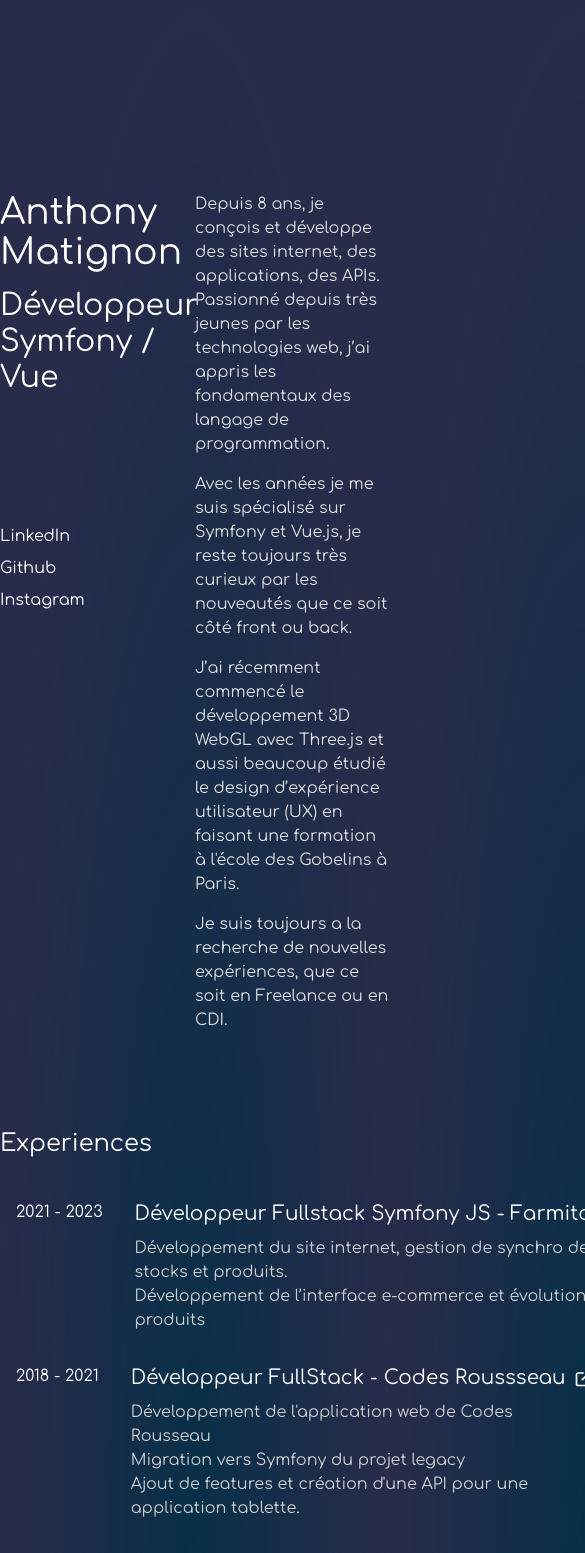
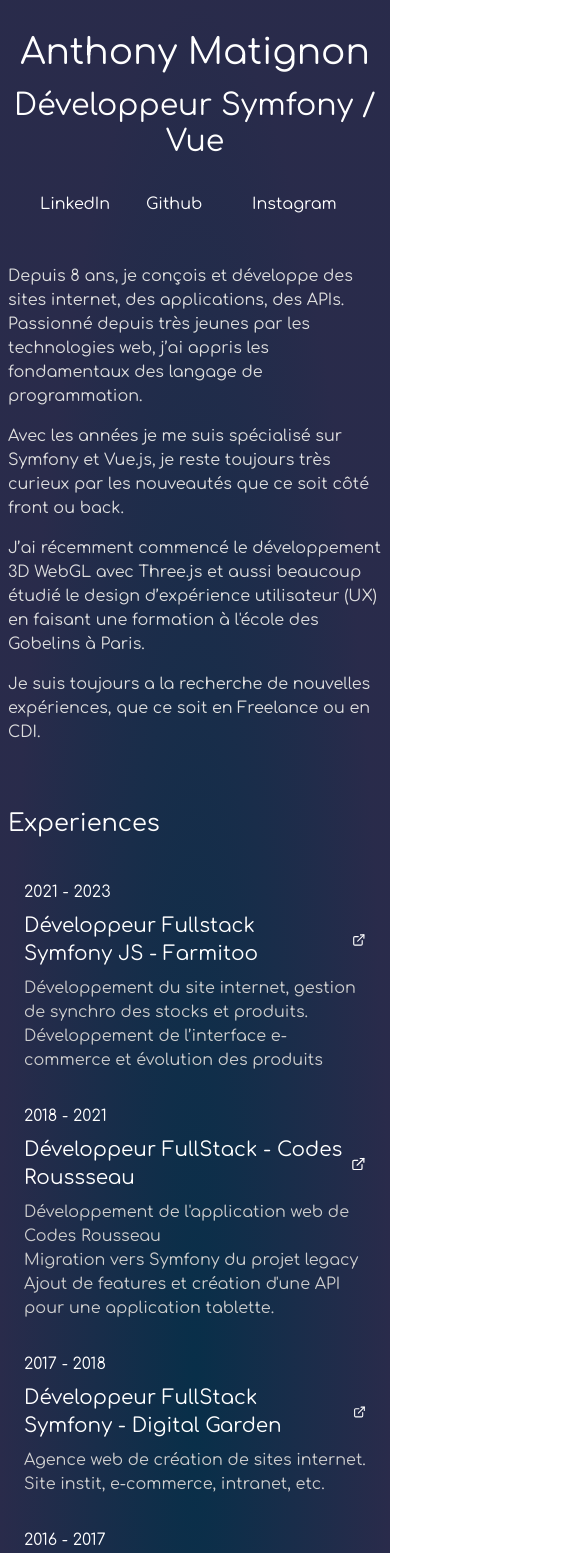
Before and after one commit to Dakhtara/portfolio-next, a Next.js app: page / in a window 390 px wide. Shown: the top 1553 px of the page, 585 px wide, since content can reach past the window. Built offline with nearby package versions, Linux system fonts and the light colour scheme.

Commit message:
Gestion mobile

```diff
--- a/app/page.tsx
+++ b/app/page.tsx
@@ -3,12 +3,12 @@ import ProjectSection from "@/components/projects/ProjectSection";
 
 export default function Home() {
   return (
-    <main className="mt-48 container mx-auto text-white">
-      <div className="mb-24 grid grid-cols-2">
+    <main className="mt-8 md:mt-48 container mx-auto text-white">
+      <div className="mb-12 md:mb-24 grid md:grid-cols-2">
         <div>
-          <h1 className="text-4xl mb-4">Anthony Matignon</h1>
-          <h2 className="text-3xl">Développeur Symfony / Vue</h2>
-          <div className="flex flex-col gap-2 mt-32">
+          <h1 className="text-4xl text-center md:text-left mb-4">Anthony Matignon</h1>
+          <h2 className="text-3xl text-center md:text-left">Développeur Symfony / Vue</h2>
+          <div className="mx-8 md:mx-0 grid grid-cols-3 md:flex md:flex-col gap-2 mt-8 md:mt-32">
             <div>
               <a
                 href="https://www.linkedin.com/in/anthonymatignon/"
@@ -29,7 +29,7 @@ export default function Home() {
             </div>
           </div>
         </div>
-        <div className="flex flex-col gap-4 justify-between text-[#DEDEDE]">
+        <div className="flex flex-col gap-4 mt-12 md:mt-0 justify-between text-[#DEDEDE]">
           <p>
             Depuis 8 ans, je conçois et développe des sites internet, des
             applications, des APIs. Passionné depuis très jeunes par les
@@ -54,7 +54,7 @@ export default function Home() {
       </div>
       <ExperienceSection />
       <ProjectSection />
-      <footer className="container mx-auto my-24 text-[#dedede] text-center text-sm">
+      <footer className="container mx-auto my-12 md:my-24 text-[#dedede] text-center text-sm">
         Site réalisé sous Next.js, TailwindCSS. Déployé sur Vercel.
       </footer>
     </main>
--- a/components/Experience.tsx
+++ b/components/Experience.tsx
@@ -37,13 +37,13 @@ export default function Experience({
 }: ExperienceProps) {
   return (
     <WithLink link={link}>
-    <div className="grid grid-cols-[min-content_1fr] gap-8 cursor-pointer group hover:bg-sky-900/50 rounded-lg px-4 py-2 transition-all">
+    <div className="grid grid-rows-[min-content_1fr] md:grid-cols-[min-content_1fr] gap-2 md:gap-8 cursor-pointer group hover:bg-sky-900/50 rounded-lg px-4 py-2 transition-all">
       <p className="whitespace-nowrap">
         {from} - {to}
       </p>
       <div className="flex gap-2 flex-col">
         <div className="flex gap-2 items-center group-hover:text-sky-300 transition">
-        <span className="text-xl whitespace-nowrap">
+        <span className="text-xl">
           {job} - {company}
         </span>
         <ExternalLink />
--- a/components/ExperienceSection.tsx
+++ b/components/ExperienceSection.tsx
@@ -2,9 +2,9 @@ import Experience from "./Experience";
 
 export default function ExperienceSection() {
   return (
-    <div className="my-30 max-w-2xl mx-auto">
+    <div className="my-16 md:my-32 max-w-2xl mx-auto">
       <h1 className="text-2xl">Experiences</h1>
-      <div className="mt-8 flex flex-col gap-4">
+      <div className="my-8 md:mt-8 flex flex-col gap-4">
         <Experience
           from="2021"
           to="2023"
--- a/components/projects/ProjectSection.tsx
+++ b/components/projects/ProjectSection.tsx
@@ -2,7 +2,7 @@ import Project from "./Project";
 
 export default function ProjectSection() {
   return (
-    <div className="my-36 max-w-2xl mx-auto">
+    <div className="my-18 md:my-32 max-w-2xl mx-auto">
       <h1 className="text-2xl">Projets</h1>
       <div className="mt-8 flex flex-col gap-4">
         <Project name="Afterlife">
--- a/tailwind.config.js
+++ b/tailwind.config.js
@@ -13,6 +13,11 @@ module.exports = {
           'conic-gradient(from 180deg at 50% 50%, var(--tw-gradient-stops))',
       },
     },
+    container: {
+      padding: {
+        DEFAULT: '0.5rem',
+      }
+    }
   },
   plugins: [],
 }
```
